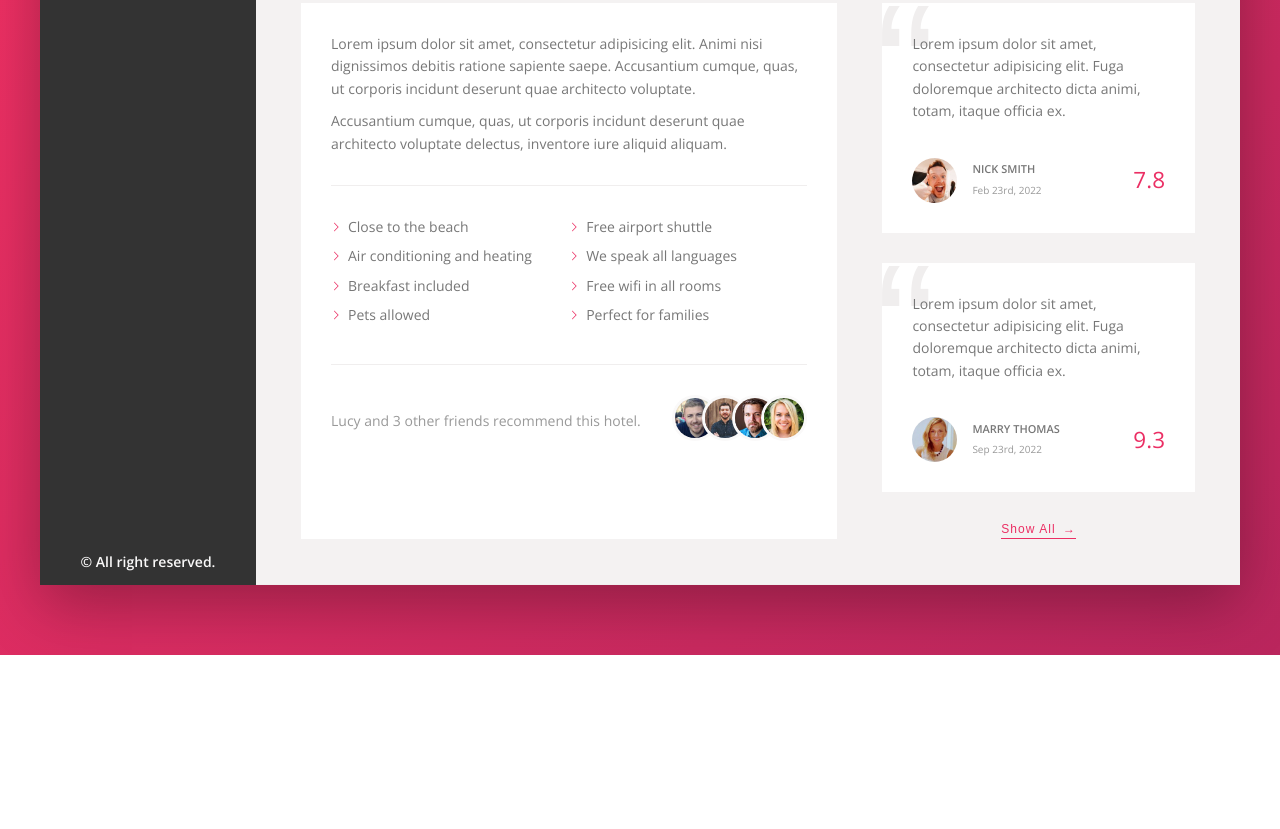
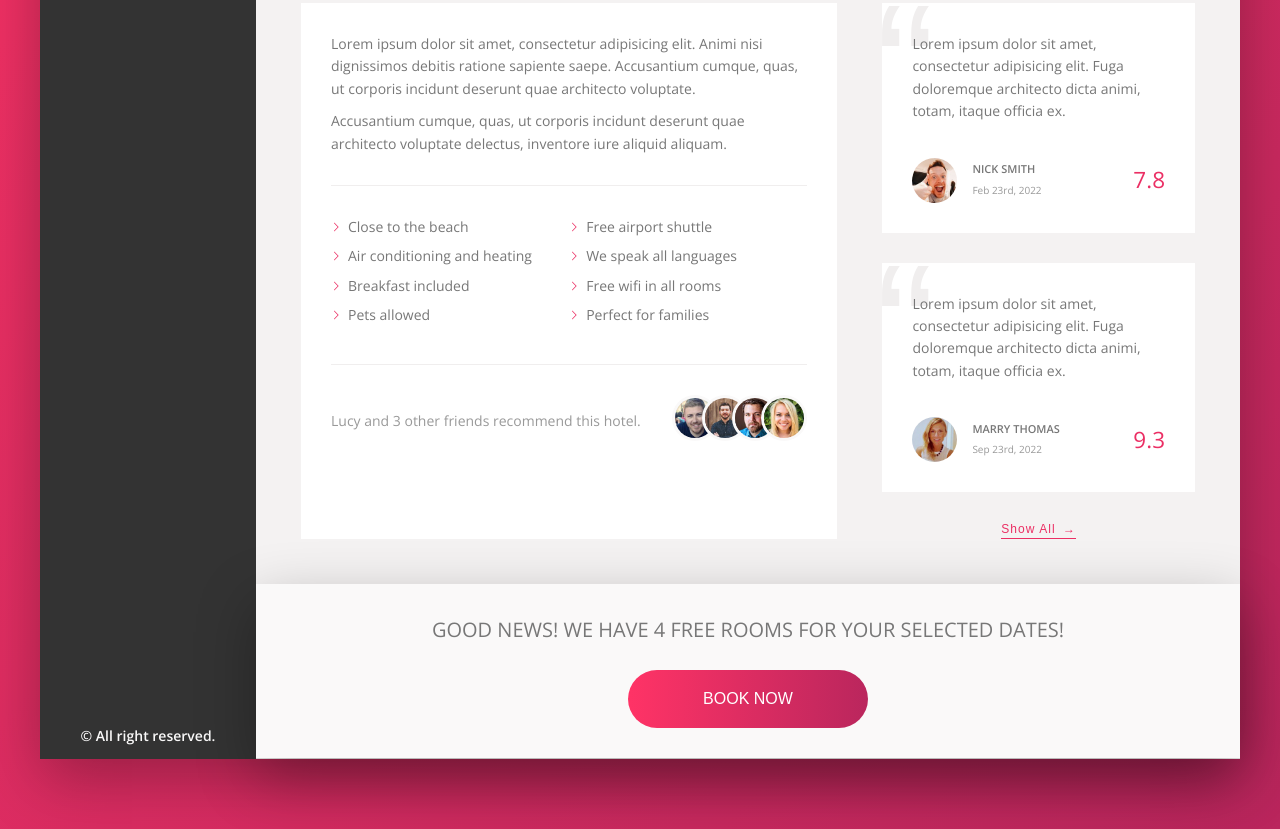
Before and after one commit to KouroshBhl/Trillo, a website: page index.html in a window 1280 px wide. Shown: the part 636-1465 px from the top of the page. Before the commit the page ends 1291 px from the top, so only its background shows below. Drawn offline with nearby package versions, Linux system fonts and the light colour scheme.

Commit message:
Implement CTA button

```diff
--- a/index.html
+++ b/index.html
@@ -261,6 +261,16 @@
               </button>
             </div>
           </div>
+          <div class="book">
+            <h2 class="book__heading">
+              GOOD NEWS! WE HAVE 4 FREE ROOMS FOR YOUR SELECTED DATES!
+            </h2>
+
+            <button class="book__CTA">
+              <span class="book__visible">Book now</span>
+              <span class="book__invisible">Only 4 rooms left</span>
+            </button>
+          </div>
         </main>
       </div>
     </div>
--- a/sass/_components.scss
+++ b/sass/_components.scss
@@ -388,3 +388,72 @@
     z-index: 1;
   }
 }
+
+//! CALL TO ACTION
+
+.book {
+  text-align: center;
+  box-shadow: var(--box-shadow-dark);
+  padding: 3rem;
+
+  &__heading {
+    font-size: 2rem;
+    font-weight: 300;
+    margin-bottom: 2.4rem;
+  }
+  &__CTA {
+    border: none;
+    background-color: transparent;
+
+    height: 100%;
+    background-image: linear-gradient(
+      to right,
+      var(--color-primary-light),
+      var(--color-primary-dark)
+    );
+    cursor: pointer;
+    border-radius: 100px;
+    font-size: 1.6rem;
+    color: var(--color-white);
+    text-transform: uppercase;
+    position: relative;
+    overflow: hidden;
+  }
+  // &__CTA:hover {
+  //   &__invisible {
+  //     top: 0;
+  //   }
+  // }
+
+  &__CTA > * {
+    display: inline-block;
+
+    width: 100%;
+    transition: all 0.2s;
+  }
+
+  &__visible {
+    transform: translateY(0);
+    padding: 2rem 7.5rem;
+  }
+  &__invisible {
+    position: absolute;
+    top: -100%;
+    left: 0;
+    padding: 2rem 0;
+  }
+  &__CTA:hover {
+    background-image: linear-gradient(
+      to left,
+      var(--color-primary-light),
+      var(--color-primary-dark)
+    );
+  }
+  &__CTA:hover &__invisible {
+    top: 0;
+  }
+
+  &__CTA:hover &__visible {
+    transform: translateY(100%);
+  }
+}
```
Also changed, not shown: css/style.css, 1 other file.
